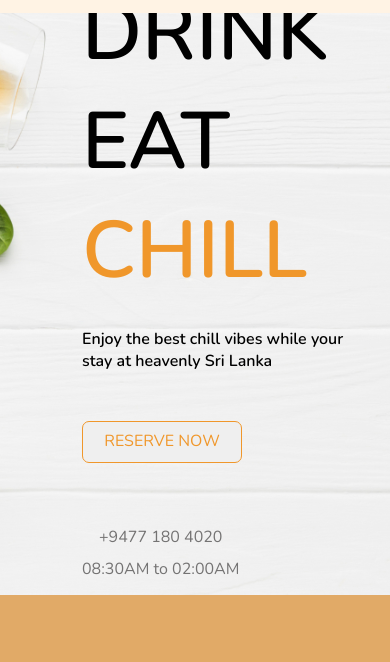
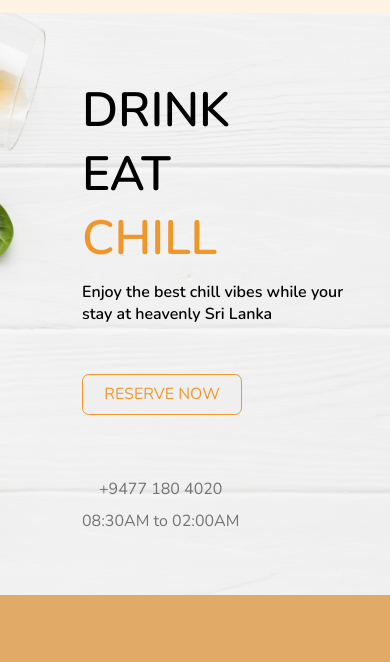
Before and after one commit to lizann29/final-project1, a plain HTML site: page index.html in a window 390 px wide. Shown: the part 122-784 px from the top of the page. Drawn offline with nearby package versions, Linux system fonts and the light colour scheme.

Commit message:
section1 changes

```diff
--- a/css/responsive.css
+++ b/css/responsive.css
@@ -3,11 +3,20 @@
 }
 
 
-
-
 @media(max-width:992px){
     .header-flex{
         justify-content: space-between;
+    }
+    .sec1-text-wraper {
+        gap: 0.75rem;
+      }
+    .sec1-text-wraper h2 {
+        font-family: 'Nunito-bold', sans-serif;
+        font-size: 3rem;
+        line-height: 4rem;
+        color: #000000;
+        width: 79%;
+        margin-top: 100px;
     }
     .burger-bar{
         display: block;
--- a/css/style.css
+++ b/css/style.css
@@ -57,7 +57,7 @@
 .sec1-text-wraper {
     display: flex;
     flex-wrap: wrap;
-    gap: 24px;
+    gap: 1.5rem;
     width: 100%;
 }
 .sec1-text-wraper h2 {
```
